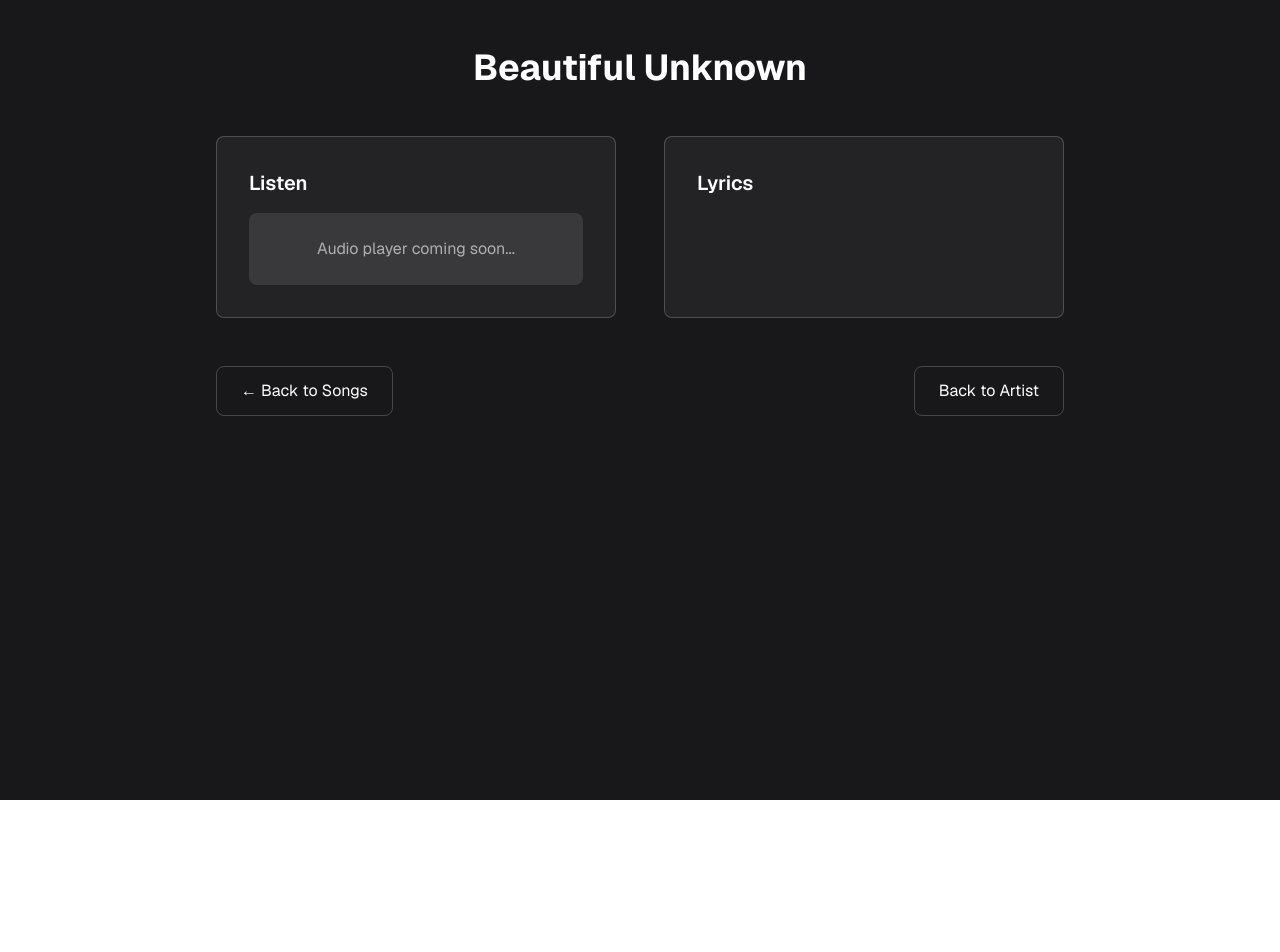
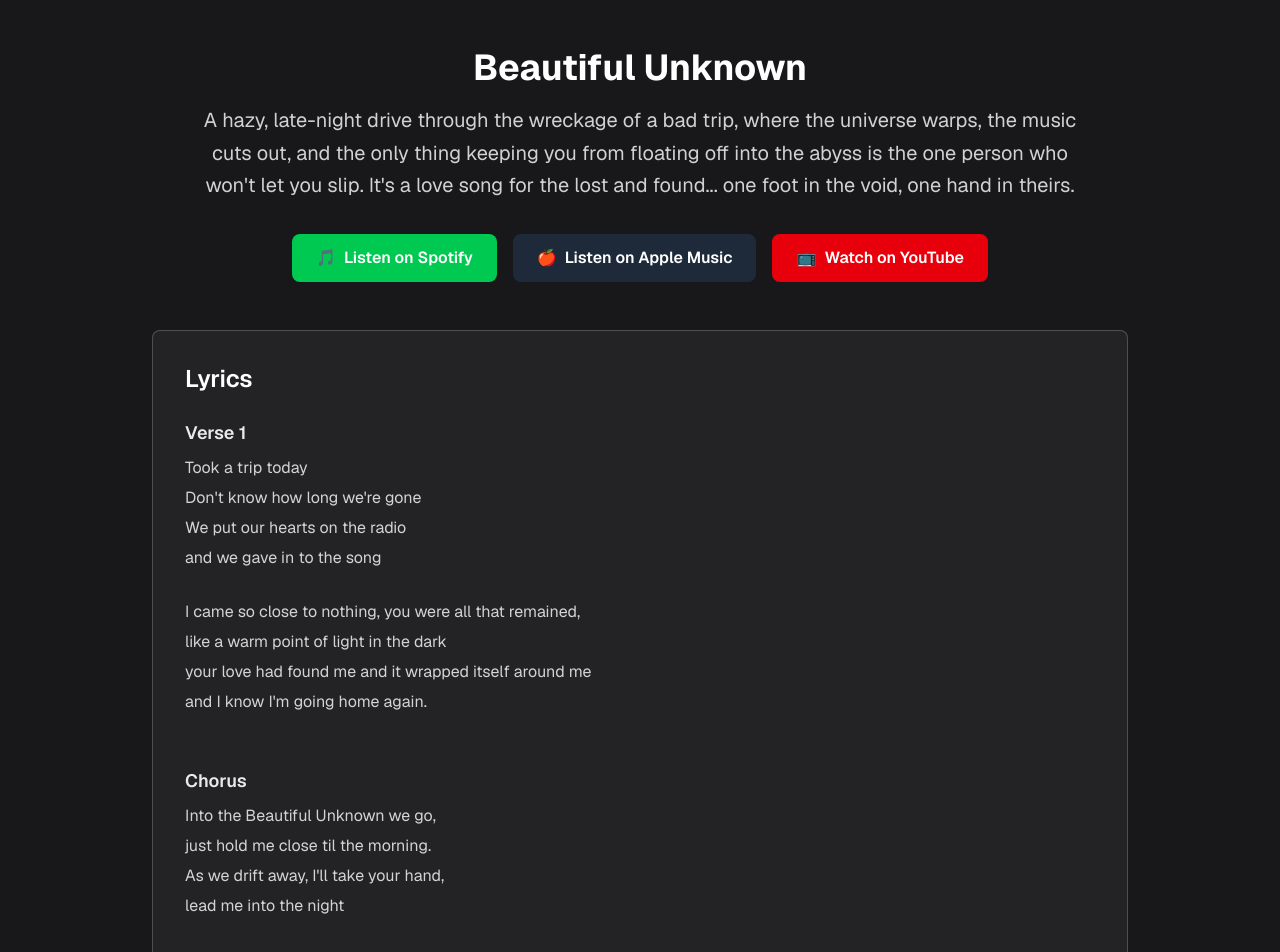
Before and after one commit to jimfrankenstein/groovulator, a Next.js app: page /jimfrankenstein/songs/beautiful-unknown in a window 1280 px wide. Shown: the top 952 px of the page. Before the commit the page ends 800 px from the top, so only its background shows below. Built offline with nearby package versions, Linux system fonts and the light colour scheme.

Commit message:
Song file for JF

```diff
--- /dev/null
+++ b/src/app/constants/types.ts
@@ -0,0 +1,11 @@
+export interface Song {
+    id: string;
+    title: string;
+    description: string;
+    spotifyId: string;
+    appleMusicLink: string;
+    youtubeLink: string;
+    lyrics: string;
+    credits: string;
+    albumLink?: string;
+  }
--- a/src/app/jimfrankenstein/songs/[songId]/page.tsx
+++ b/src/app/jimfrankenstein/songs/[songId]/page.tsx
@@ -1,47 +1,113 @@
 import Link from "next/link";
 import { notFound } from "next/navigation";
 import { songs } from "../songs";
+import { Song } from "@/app/constants/types";
 
 export default function SongPage({ params }: { params: { songId: string } }) {
-  const song = songs.find(s => s.id === params.songId);
+  const song: Song | undefined = songs.find(s => s.id === params.songId);
 
   if (!song) {
     notFound();
   }
 
+  // Format lyrics to convert markdown headers to HTML
+  const formatLyrics = (lyrics: string) => {
+    return lyrics
+      .split('\n')
+      .map((line, index) => {
+        if (line.startsWith('#### ')) {
+          return (
+            <h4 key={index} className="text-lg font-semibold text-white/90 mt-6 mb-2 first:mt-0">
+              {line.substring(4)}
+            </h4>
+          );
+        }
+        if (line.trim() === '') {
+          return <br key={index} />;
+        }
+        return (
+          <p key={index} className="text-white/80 leading-relaxed mb-1">
+            {line}
+          </p>
+        );
+      });
+  };
+
+  // Format credits to handle line breaks
+  const formatCredits = (credits: string) => {
+    return credits.split('\n').map((line, index) => (
+      <p key={index} className="text-white/70 text-sm">
+        {line}
+      </p>
+    ));
+  };
+
   return (
     <main className="min-h-screen bg-[#18181b] text-white font-sans">
-      <div className="max-w-4xl mx-auto px-6 py-12">
+      <div className="max-w-5xl mx-auto px-6 py-12">
         {/* Header */}
-        <div className="text-center mb-12">
+        <div className="text-center mb-8">
           <h1 className="text-4xl font-bold mb-4">{song.title}</h1>
-          {/* <p className="text-xl text-white/80 mb-4">{song.description}</p> */}
-          {/* <div className="flex justify-center gap-6 text-white/60">
-            <span>{song.duration}</span>
-            <span>•</span>
-            <span>{song.genre}</span>
-            <span>•</span>
-            <span>{song.releaseDate}</span>
-          </div> */}
+          <p className="text-xl text-white/80 max-w-4xl mx-auto leading-relaxed">
+            {song.description}
+          </p>
         </div>
 
-        {/* Song Content */}
-        <div className="grid md:grid-cols-2 gap-12 mb-12">
-          {/* Audio Player Placeholder */}
-          <div className="bg-white/5 rounded-lg p-8 border border-white/20">
-            <h3 className="text-xl font-semibold mb-4">Listen</h3>
-            <div className="bg-white/10 rounded-lg p-6 text-center">
-              <p className="text-white/60">Audio player coming soon...</p>
-            </div>
+        {/* Album Link (only if applicable) */}
+        {song.albumLink && (
+          <div className="text-center mb-8">
+            <Link
+              href={song.albumLink}
+              target="_blank"
+              className="inline-block px-6 py-3 bg-green-600 hover:bg-green-700 rounded-lg font-semibold transition-colors"
+            >
+              View Album
+            </Link>
           </div>
+        )}
 
-          {/* Lyrics */}
-          <div className="bg-white/5 rounded-lg p-8 border border-white/20">
-            <h3 className="text-xl font-semibold mb-4">Lyrics</h3>
-            <div className="prose prose-invert max-w-none">
-              {/* <p className="text-white/80 leading-relaxed">{song.lyrics}</p> */}
-            </div>
+        {/* Streaming Links */}
+        <div className="flex flex-wrap justify-center gap-4 mb-12">
+          <Link
+            href={`https://open.spotify.com/track/${song.spotifyId}`}
+            target="_blank"
+            className="flex items-center gap-2 px-6 py-3 bg-green-500 hover:bg-green-600 rounded-lg font-semibold transition-colors"
+          >
+            <span>🎵</span>
+            Listen on Spotify
+          </Link>
+
+          <Link
+            href={song.appleMusicLink}
+            target="_blank"
+            className="flex items-center gap-2 px-6 py-3 bg-gray-800 hover:bg-gray-700 rounded-lg font-semibold transition-colors"
+          >
+            <span>🍎</span>
+            Listen on Apple Music
+          </Link>
+
+          <Link
+            href={song.youtubeLink}
+            target="_blank"
+            className="flex items-center gap-2 px-6 py-3 bg-red-600 hover:bg-red-700 rounded-lg font-semibold transition-colors"
+          >
+            <span>📺</span>
+            Watch on YouTube
+          </Link>
+        </div>
+
+        {/* Lyrics */}
+        <div className="bg-white/5 rounded-lg p-8 border border-white/20 mb-8">
+          <h3 className="text-2xl font-semibold mb-6">Lyrics</h3>
+          <div className="prose prose-invert max-w-none">
+            {formatLyrics(song.lyrics)}
           </div>
+        </div>
+
+        {/* Credits */}
+        <div className="bg-white/5 rounded-lg p-6 border border-white/20 mb-8">
+          <h3 className="text-lg font-semibold mb-4">Credits</h3>
+          {formatCredits(song.credits)}
         </div>
 
         {/* Navigation */}
--- a/src/app/jimfrankenstein/songs/songs.ts
+++ b/src/app/jimfrankenstein/songs/songs.ts
@@ -1,4 +1,6 @@
-export const songs = [
+import { Song } from "@/app/constants/types";
+
+export const songs: Song[] = [
   {
     id: "beautiful-unknown",
     title: "Beautiful Unknown",
```
